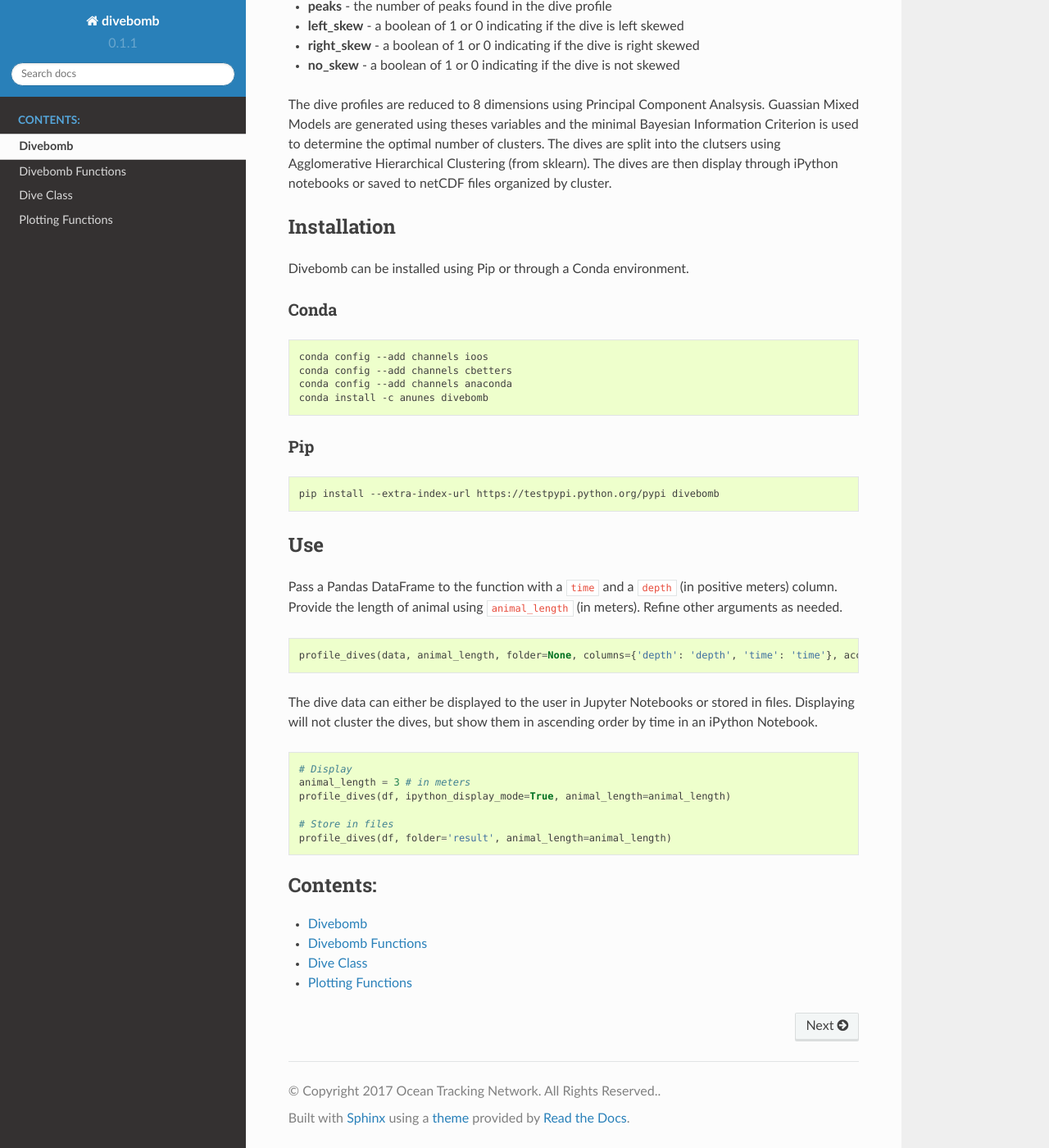
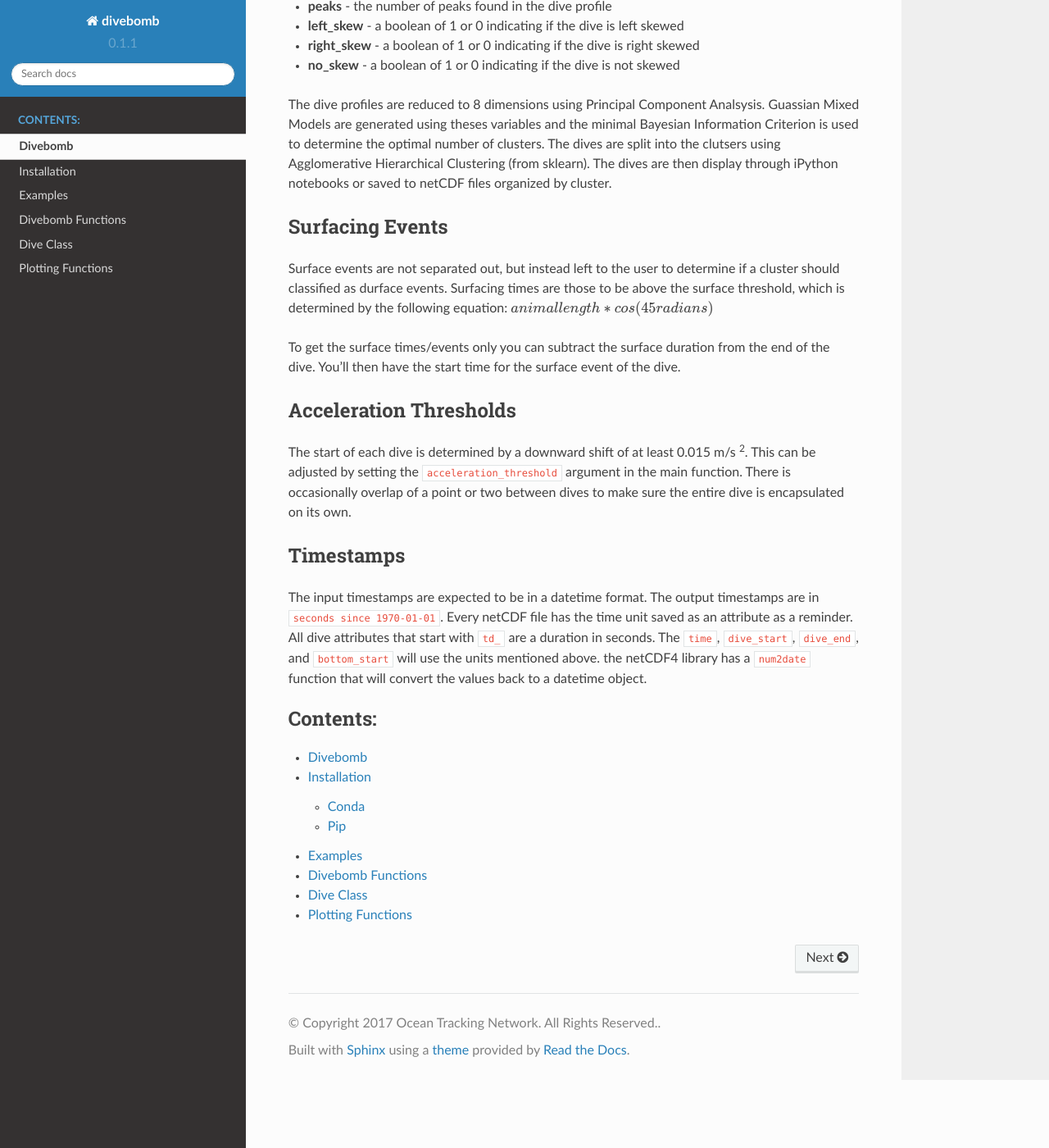
Before and after one commit to ocean-tracking-network/divebomb, a Sphinx documentation site: the page built from docs/index.rst, in a window 1280 px wide and 1400 px high, scrolled down 668 px. Shown: the whole window at 82% size. Built offline with Sphinx 7.4.7 and the Read the Docs theme 2.0.0, drawn with Linux system fonts in a browser that asks for light colours.

Commit message:
Added documentation around how things are calculated

```diff
--- a/README.md
+++ b/README.md
@@ -24,3 +24,28 @@ Each dive is then profiled with the following attributes:
 The dive profiles are reduced to 8 dimensions using Principal Component Analsysis. Guassian Mixed Models are generated using theses variables
 and the minimal Bayesian Information Criterion is used to determine the optimal number of clusters. The dives are split into the clutsers using
 Agglomerative Hierarchical Clustering (from sklearn). The dives are then display through iPython notebooks or saved to netCDF files organized by cluster.
+
+
+Surfacing Events
+----------------
+Surface events are not separated out, but instead left to the user to determine if a cluster should classified as durface events.
+Surfacing times are those to be above the surface threshold, which is determined by the following equation:
+:math:`animal length * cos(45 radians)`
+
+To get the surface times/events only you can subtract the surface duration from the end of the dive. You’ll then have the start
+time for the surface event of the dive.
+
+
+Acceleration Thresholds
+-----------------------
+The start of each dive is determined by a downward shift of at least 0.015 m/s :sup:`2`. This can be adjusted by setting the
+``acceleration_threshold`` argument in the main function. There is occasionally overlap of a point or two between dives to make
+sure the entire dive is encapsulated on its own.
+
+
+Timestamps
+----------
+The input timestamps are expected to be in a datetime format. The output timestamps are in ``seconds since 1970-01-01``.
+Every netCDF file has the time unit saved as an attribute as a reminder. All dive attributes that start with ``td_`` are
+a duration in seconds. The ``time``, ``dive_start``, ``dive_end``, and ``bottom_start`` will use the units mentioned above.
+the netCDF4 library has a ``num2date`` function that will convert the values back to a datetime object.
--- a/docs/index.rst
+++ b/docs/index.rst
@@ -5,65 +5,13 @@
 
 .. include:: ../README.md
 
-
-.. _installation:
-
-Installation
-------------
-
-Divebomb can be installed using Pip or through a Conda environment.
-
-Conda
-*****
-
-.. code:: bash
-
-  conda config --add channels ioos
-  conda config --add channels cbetters
-  conda config --add channels anaconda
-  conda install -c anunes divebomb
-
-
-
-Pip
-***
-
-.. code:: bash
-
-  pip install --extra-index-url https://testpypi.python.org/pypi divebomb
-
-
-.. _implementation:
-
-Use
----
-
-Pass a Pandas DataFrame to the function with a ``time`` and a ``depth`` (in positive meters) column. Provide the length of animal using ``animal_length`` (in meters).
-Refine other arguments as needed.
-
-.. code:: python
-
-  profile_dives(data, animal_length, folder=None, columns={'depth': 'depth', 'time': 'time'}, acceleration_threshold=0.015, n_clusters=5, ipython_display_mode=False)
-
-
-The dive data can either be displayed to the user in Jupyter Notebooks or stored in files. Displaying will not
-cluster the dives, but show them in ascending order by time in an iPython Notebook.
-
-.. code:: python
-
-  # Display
-  animal_length = 3 # in meters
-  profile_dives(df, ipython_display_mode=True, animal_length=animal_length)
-
-  # Store in files
-  profile_dives(df, folder='result', animal_length=animal_length)
-
-
 .. toctree::
    :maxdepth: 2
    :caption: Contents:
 
    self
+   installation
+   examples
    divebomb_functions
    dive
    plotting
```
Also changed, not shown: docs/examples.rst (added, +24 -0 lines), docs/installation.rst (added, +25 -0 lines), 2 other files.
